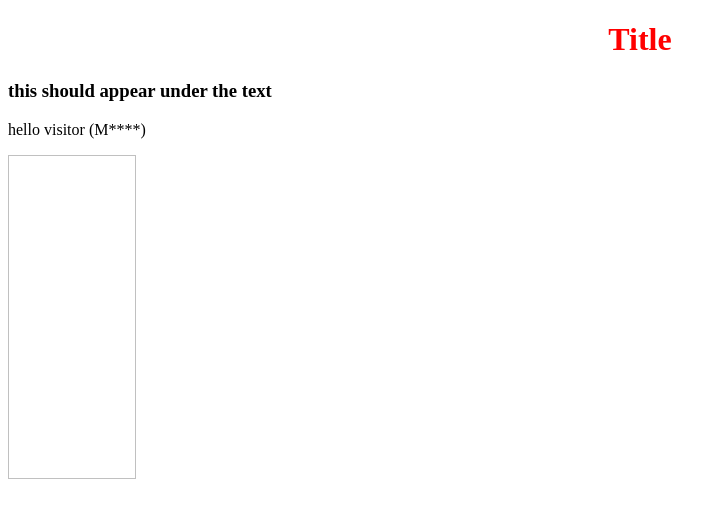
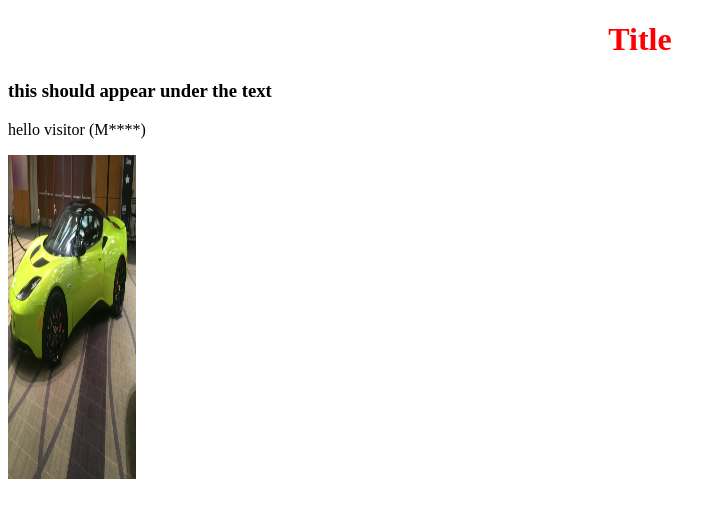
Before and after one commit to DjBriss/DjBriss.github.io, a plain HTML site: page index.html in a window 1280 px wide. Shown: the whole page, without its empty margins (0-726 px from the left). Drawn offline with Linux system fonts and the light colour scheme.

Commit message:
Update index.html

```diff
--- a/index.html
+++ b/index.html
@@ -11,7 +11,7 @@
 
         <p> hello visitor (M****)</p>
 
-        <img srg="DjBriss.github.io/UNADJUSTEDNONRAW_thumb_2a9.jpg" atl="image not loading" style="width:128px;height:324px;">
+        <img src="DjBriss.github.io/UNADJUSTEDNONRAW_thumb_2a9.jpg" atl="image not loading" style="width:128px;height:324px;">
 
     </body>
 
```
